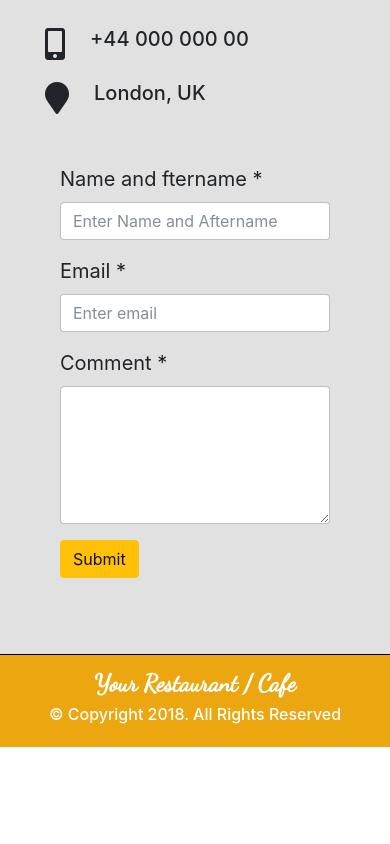
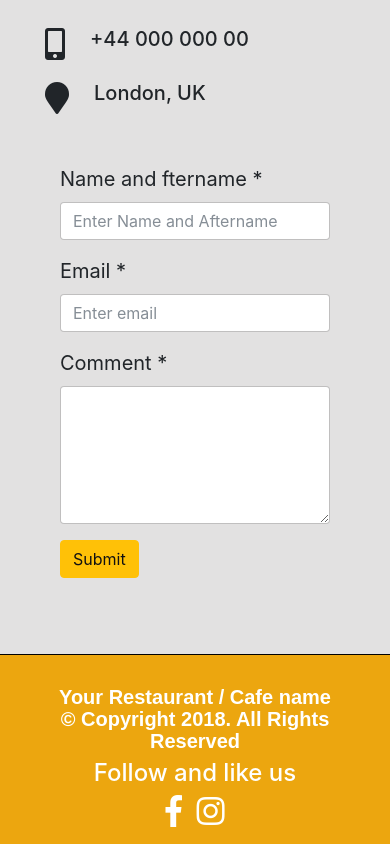
Before and after one commit to AD1121/Sample-Restaurant-Cafe-Website, a plain HTML site: page index.html in a window 390 px wide. Shown: the part 5486-6330 px from the top of the page. Before the commit the page ends 6233 px from the top, so only its background shows below. Drawn offline with nearby package versions, Linux system fonts and the light colour scheme.

Commit message:
Changes made

```diff
--- a/css/style.css
+++ b/css/style.css
@@ -186,20 +186,21 @@ p {
 footer {
   border-top: #000 solid 1px;
   background-color: rgb(236, 166, 15);
-}
-
-.footer-text {
+  padding-bottom: 15px;
+  padding-top: 15px;
   color: #fff;
-  padding-bottom: 1rem;
 }
 
 .footer-title {
-  font-family: 'Dancing Script', cursive;
+  font-family: Arial, Helvetica, sans-serif;
   font-weight: bold;
   margin-top: 1rem;
-  color: #fff;
 }
 
+.fab {
+  padding-left: 5px;
+  padding-right: 5px;
+}
 /* ----------------------------------------- */
 
 /* contact */
--- a/index.html
+++ b/index.html
@@ -54,6 +54,15 @@
           <li class="nav-item">
             <a class="nav-link" href="#contact">Contact</a>
           </li>
+
+          <li class="nav-item">
+            <a class="nav-link" href="#"><i class="fab fa-facebook-f"></i> </a>
+          </li>
+
+          <li class="nav-item">
+            <a class="nav-link" href="#"><i class="fab fa-instagram fa-lg"></i> </a>
+          </li>
+
         </ul>
       </div>
     </nav>
@@ -373,10 +382,14 @@
 
   <footer>
     <div class="container-fluid">
-      <div class="row text-center">
-        <div class="col-sm-12">
-          <h4 class="footer-title">Your Restaurant / Cafe</h4>
-          <h6 class="footer-text">&copy; Copyright <span id="year"></span>. All Rights Reserved</h6>
+      <div class="row">
+        <div class="col-sm-12 col-m-6 col-lg-6 text-center">
+          <h5 class="footer-title">Your Restaurant / Cafe name <br> &copy; Copyright <span id="year"></span>. All Rights Reserved </h5>
+        </div>
+        <div class="col-sm-12 col-m-6 col-lg-6 text-center">
+          <h4 class="like-text">Follow and like us</h4>
+          <i class="fab fa-facebook-f fa-2x"></i>
+          <i class="fab fa-instagram fa-2x"></i>
         </div>
       </div>
     </div>
```
